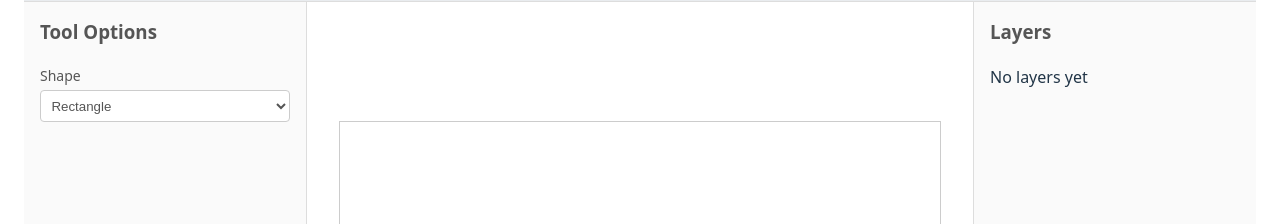
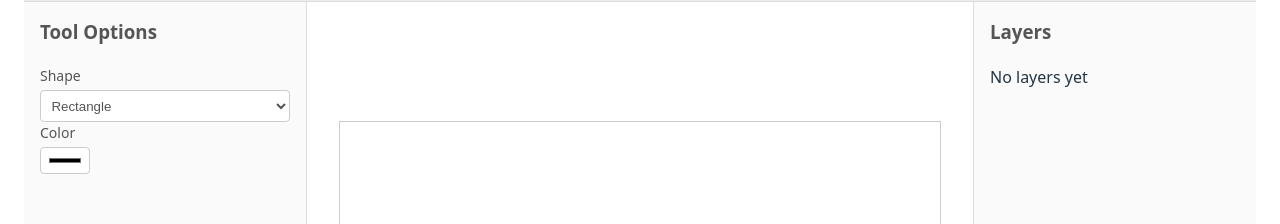
Before and after one commit to dinawee/paint-lite, a React (Vite) app: page / in a window 1280 px wide. Both pictures are taken after a click on the button "Shape Tool". Shown: the part 152-376 px from the top of the page. Built offline with nearby package versions, Linux system fonts and the light colour scheme.

Commit message:
feat: adds color picker for shape tool

```diff
--- a/src/components/ControlPanel/ControlPanel.tsx
+++ b/src/components/ControlPanel/ControlPanel.tsx
@@ -12,6 +12,8 @@ const ControlPanel = () => {
   const currentTool = usePaintStore((state) => state.currentTool);
   const setSelectedShape = usePaintStore((state) => state.setSelectedShape);
   const selectedShape = usePaintStore((state) => state.selectedShape);
+  const selectedColor = usePaintStore((state) => state.selectedColor);
+  const setSelectedColor = usePaintStore((state) => state.setSelectedColor);
   const showControlPanel = usePaintStore((state) => state.showControlPanel);
 
   const handleShapeChange = useCallback(
@@ -19,6 +21,13 @@ const ControlPanel = () => {
       setSelectedShape(event.target.value as ShapeType);
     },
     [setSelectedShape],
+  );
+
+  const handleColorChange = useCallback(
+    (event: ChangeEvent<HTMLInputElement>) => {
+      setSelectedColor(event.target.value);
+    },
+    [setSelectedColor],
   );
 
   const isShapeToolActive = currentTool === 'shape';
@@ -30,6 +39,7 @@ const ControlPanel = () => {
         {!showControlPanel || !currentTool ? (
           <p>No tool selected</p>
         ) : isShapeToolActive ? (
+          <>
             <div className="form-field">
               <label htmlFor="shape-select">Shape</label>
               <select id="shape-select" value={selectedShape} onChange={handleShapeChange}>
@@ -40,6 +50,17 @@ const ControlPanel = () => {
                 ))}
               </select>
             </div>
+            <div className="form-field">
+              <label htmlFor="shape-color">Color</label>
+              <input
+                id="shape-color"
+                type="color"
+                value={selectedColor}
+                onChange={handleColorChange}
+                aria-label="Shape color"
+              />
+            </div>
+          </>
         ) : (
           <p>Controls for {currentTool} coming soon</p>
         )}
```
Lines whose indentation alone changed are shown as unchanged.
